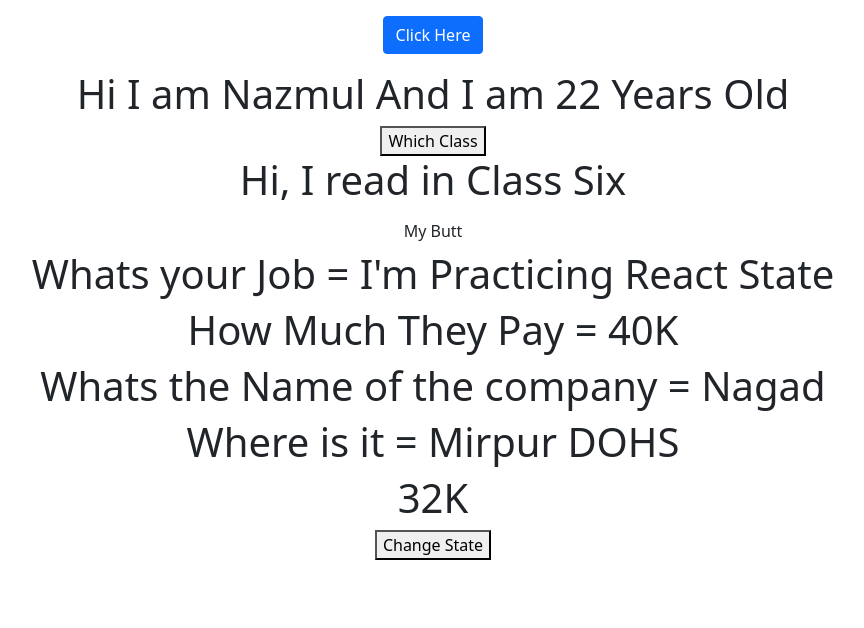
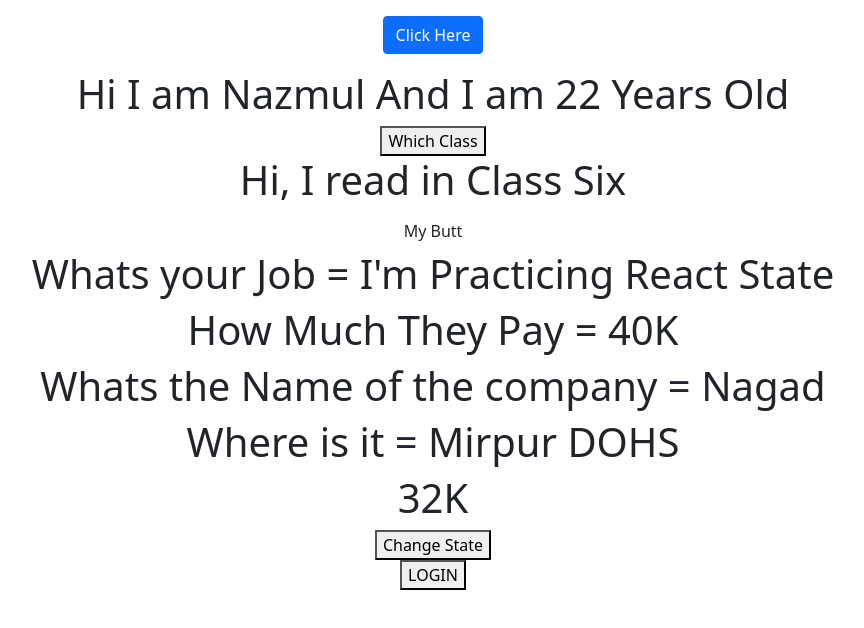
Before and after one commit to nzstarz/React-Basic, a React (Create React App) app: page / in a window 1280 px wide. Shown: the top 628 px of the page, without its empty margins (207-1071 px from the left). Built offline with nearby package versions, Linux system fonts and the light colour scheme.

Commit message:
Conditional Return if else

```diff
--- a/src/App.js
+++ b/src/App.js
@@ -5,6 +5,7 @@ import Welcome from './mycomponents/Welcome';
 import Arrow from './mycomponents/arrow';
 import Welcomesate from './mycomponents/Welcomestate';
 import ChangeStateValue from './mycomponents/ChangeStateValue';
+import ConditionalStatement from './mycomponents/ConditionalStatement';
 
 function App() {
   return (
@@ -19,6 +20,8 @@ function App() {
 
      <ChangeStateValue></ChangeStateValue>
 
+     <ConditionalStatement></ConditionalStatement>
+
     </div>
   )
 }
--- /dev/null
+++ b/src/mycomponents/ConditionalStatement.js
@@ -0,0 +1,23 @@
+//Conditional Return if else
+import React, {Component} from 'react'
+
+class ConditionalStatement extends Component{
+
+    constructor(){
+        super()
+        this.state={
+            login:false
+        }
+    }
+
+    render(){
+        if(this.state.login==true){
+            return(<button>LOGOUT</button>)
+        }
+        else{
+            return(<button>LOGIN</button>)
+        }
+
+    }
+}
+export default ConditionalStatement;
```
